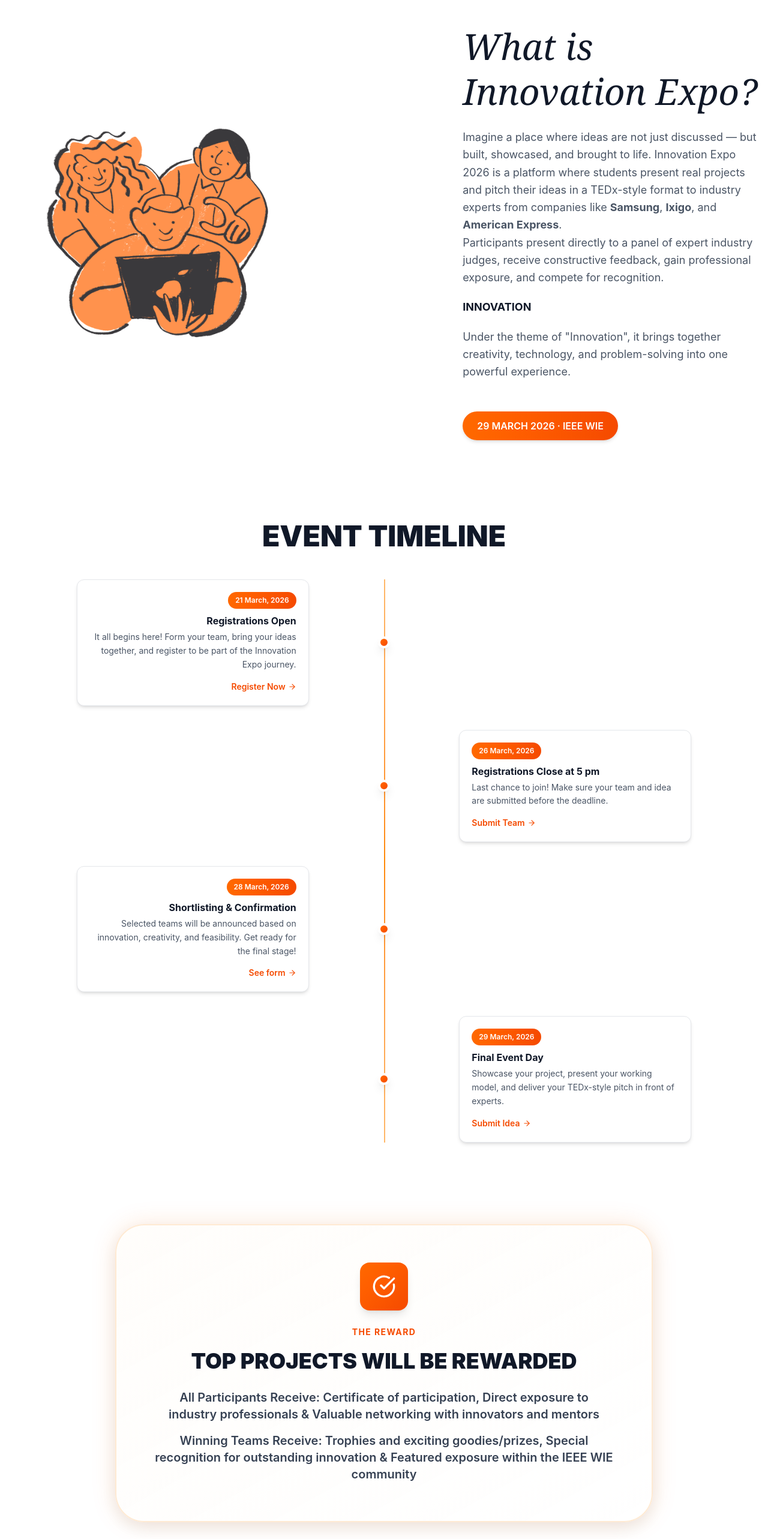
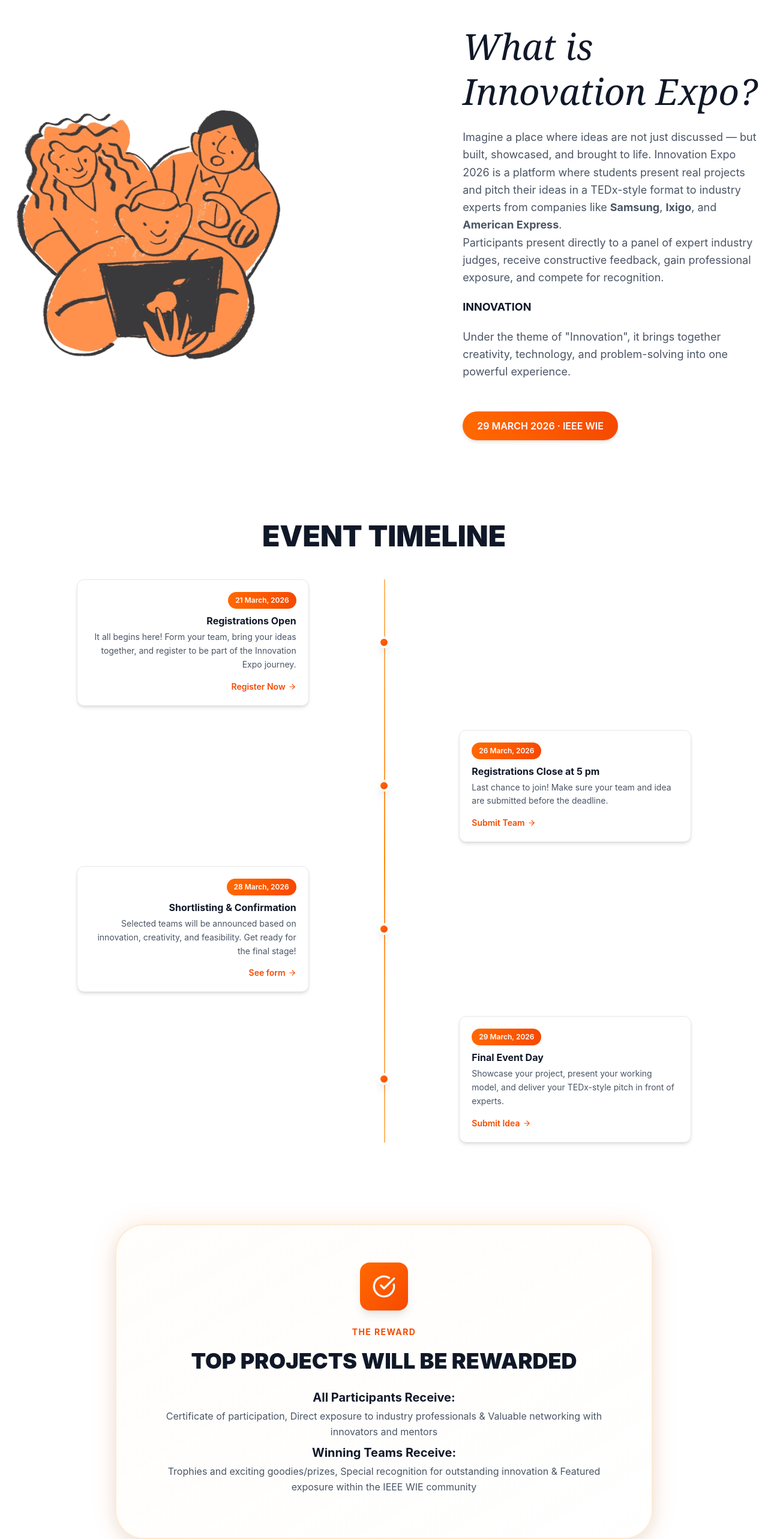
Before and after one commit to kushalaroraa/Innovation-Expo, a React (Vite) app: page / in a window 1280 px wide. Shown: the part 840-3406 px from the top of the page at 60% size. Built offline with nearby package versions, Linux system fonts and the light colour scheme.

Commit message:
Responsive UI tweaks in About Section

```diff
--- a/src/sections/AboutSection.tsx
+++ b/src/sections/AboutSection.tsx
@@ -1,5 +1,5 @@
 import { motion } from "framer-motion";
-import expoIllustration from "../assets/a5307c74891f3fc356578c887ff68cb037002558.png";
+import expoIllustration from "../assets/Aboutphoto.png";
 
 export default function AboutSection() {
   return (
@@ -19,12 +19,12 @@ export default function AboutSection() {
             whileInView={{ opacity: 1, x: 0 }}
             viewport={{ once: true }}
             transition={{ duration: 0.7 }}
-            className="w-full md:w-[60%] flex justify-center items-center md:justify-end md:translate-x-8"
+            className="w-full md:w-[60%] flex justify-center items-center md:justify-start md:-translate-x-6"
           >
             <img
               src={expoIllustration}
               alt="Innovation Expo illustration"
-              className="block mx-auto w-[60%] max-w-[220px] sm:max-w-[260px] md:w-full md:max-w-3xl object-contain select-none"
+              className="block w-[75%] sm:w-[65%] md:w-[75%] lg:w-[70%] max-w-[220px] sm:max-w-[260px] md:max-w-[460px] lg:max-w-[520px] object-contain object-center select-none"
             />
           </motion.div>
 
--- a/src/sections/RewardSection.tsx
+++ b/src/sections/RewardSection.tsx
@@ -30,15 +30,15 @@ export default function RewardSection({ fadeInUp }) {
                 <h2 className="text-4xl md:text-4xl font-black mb-6 leading-tight text-gray-900">
                   TOP PROJECTS WILL BE REWARDED
                 </h2>
-                <p className="text-xl md:text-xl font-semibold text-gray-700">
-                  All Participants Receive: Certificate of participation, Direct exposure to industry professionals
+                <h3 className="text-xl font-bold mb-1 text-gray-900">All Participants Receive:</h3>
+                <p className="text-gray-600 text-md leading-relaxed mb-2">
+                   Certificate of participation, Direct exposure to industry professionals
                   & Valuable networking with innovators and mentors
                 </p>
-                <p className="text-xl md:text-xl font-semibold text-gray-700 mt-4">
-
-Winning Teams Receive: Trophies and exciting goodies/prizes, Special recognition for outstanding innovation
-& Featured exposure within the IEEE WIE community
-
+                <h3 className="text-xl font-bold mb-1 text-gray-900">Winning Teams Receive:</h3>
+                 <p className="text-gray-600 text-md leading-relaxed mb-2">
+                   Trophies and exciting goodies/prizes, Special recognition for outstanding innovation
+                  & Featured exposure within the IEEE WIE community
                 </p>
               </div>
             </motion.div>
```
Also changed, not shown: src/assets/Aboutphoto.png (added), src/assets/a5307c74891f3fc356578c887ff68cb037002558.png (deleted).
